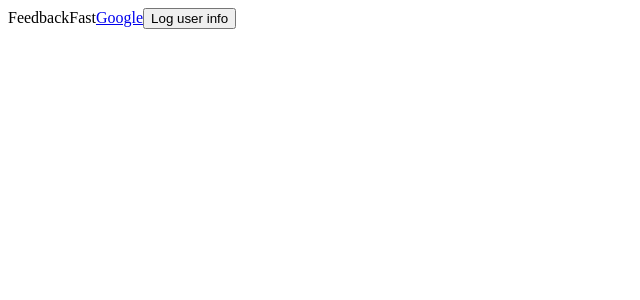
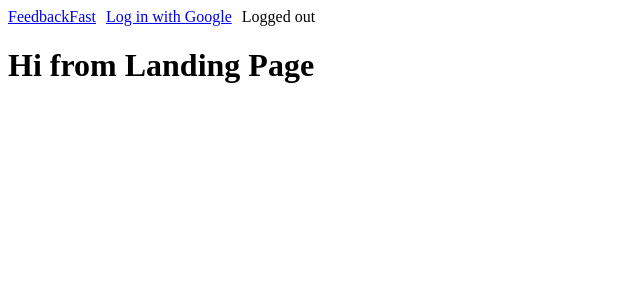
Before and after one commit to BLBaylis/feedback-fast, a React (Create React App) app in the folder client/: page / in a window 1280 px wide. Shown: the top 300 px of the page, without its empty margins (0-640 px from the left). Built offline with nearby package versions, Linux system fonts and the light colour scheme; no server answers.

Commit message:
add redirects from authenication and logout

```diff
--- a/client/src/actions/fetchUser.js
+++ /dev/null
@@ -1,12 +0,0 @@
-import { FETCH_USER } from './constants';
-
-const fetchUser = () => {
-  return async dispatch => {
-    const res = await fetch('/api/user-info');
-    const userProfile = await res.json();
-    console.log(userProfile);
-    dispatch({ type: FETCH_USER, payload: userProfile });
-  };
-};
-
-export default fetchUser;
--- /dev/null
+++ b/client/src/actions/index.js
@@ -0,0 +1,11 @@
+import { FETCH_USER } from './constants';
+
+export const fetchUser = () => async dispatch => {
+  try {
+    const res = await fetch('/api/user-info');
+    var userProfile = await res.json();
+  } catch (err) {
+    dispatch({ type: FETCH_USER, payload: false });
+  }
+  dispatch({ type: FETCH_USER, payload: userProfile });
+};
--- a/client/src/components/App.js
+++ b/client/src/components/App.js
@@ -1,26 +1,38 @@
-import React from 'react';
+import React, { Component } from 'react';
 import { BrowserRouter, Route } from 'react-router-dom';
+import { connect } from 'react-redux';
+import { fetchUser } from '../actions';
 import Header from './Header';
 
-const dummyComp1 = () => <h1>Hi from 1</h1>;
-const dummyComp2 = () => <h1>Hi from 2</h1>;
+const LandingPage = () => <h1>Hi from Landing Page</h1>;
+const Dashboard = () => <h1>Hi from Dashboard</h1>;
 const dummyComp3 = () => <h1>Hi from 3</h1>;
 const dummyComp4 = () => <h1>Hi from 4</h1>;
 
-const App = () => {
+class App extends Component {
+  componentWillMount() {
+    console.log(this.props.fetchUser);
+    this.props.fetchUser();
+  }
+
+  render() {
     return (
       <div>
         <BrowserRouter>
           <div>
             <Header />
-          <Route path="/1" exact component={dummyComp1} />
-          <Route path="/2" exact component={dummyComp2} />
+            <Route path="/" exact component={LandingPage} />
+            <Route path="/dashboard" component={Dashboard} />
             <Route path="/3" exact component={dummyComp3} />
             <Route path="/4" exact component={dummyComp4} />
           </div>
         </BrowserRouter>
       </div>
     );
-};
+  }
+}
 
-export default App;
+export default connect(
+  null,
+  { fetchUser }
+)(App);
--- a/client/src/components/Header.js
+++ b/client/src/components/Header.js
@@ -1,14 +1,49 @@
-import React from 'react';
-import fetchUser from '../actions/fetchUser';
+import React, { Component } from 'react';
+import { fetchUser } from '../actions';
+import { connect } from 'react-redux';
+import { Link } from 'react-router-dom';
 
-const Header = () => {
-  return (
-    <header>
-      FeedbackFast
-      <a href="/auth/google">Google</a>
-      <button onClick={fetchUser}>Log user info</button>
-    </header>
-  );
+const mapStateToProps = ({ auth }) => {
+  return { auth };
 };
 
-export default Header;
+class Header extends Component {
+  renderBasedOnAuthStatus() {
+    switch (this.props.auth) {
+      case null:
+        return 'Checking auth';
+      case false:
+        return 'Logged out';
+      default:
+        return 'Logged in!';
+    }
+  }
+
+  render() {
+    const { auth } = this.props;
+    return (
+      <header>
+        <Link to={auth ? '/dashboard' : '/'}>FeedbackFast</Link>
+        {auth && (
+          <a style={{ margin: '10px' }} href="/api/logout">
+            Logout
+          </a>
+        )}
+        {auth === false && (
+          <a style={{ margin: '10px' }} href="/auth/google">
+            Log in with Google
+          </a>
+        )}
+        {auth === null && (
+          <span style={{ margin: '10px' }}>Log in with Google</span>
+        )}
+        <span>{this.renderBasedOnAuthStatus()}</span>
+      </header>
+    );
+  }
+}
+
+export default connect(
+  mapStateToProps,
+  { fetchUser }
+)(Header);
--- a/client/src/index.js
+++ b/client/src/index.js
@@ -3,9 +3,10 @@ import ReactDOM from 'react-dom';
 import App from './components/App';
 import { Provider } from 'react-redux';
 import { applyMiddleware, createStore } from 'redux';
+import reduxThunk from 'redux-thunk';
 import reducers from './reducers';
 
-const store = createStore(reducers, {}, applyMiddleware());
+const store = createStore(reducers, {}, applyMiddleware(reduxThunk));
 
 ReactDOM.render(
   <Provider store={store}>
--- a/client/src/reducers/authReducer.js
+++ b/client/src/reducers/authReducer.js
@@ -1,5 +1,12 @@
-export default (initialState = {}, action) => {
+import { FETCH_USER } from '../actions/constants';
+
+export default (initialState = null, action) => {
+  console.log(
+    `initialState : ${initialState}, there was an action : ${action.type} ${action.payload}`
+  );
   switch (action.type) {
+    case FETCH_USER:
+      return action.payload || false;
     default:
       return initialState;
   }
```
Also changed, not shown: 1 other file (tests, documents, lock files or other folders). Lines whose indentation alone changed are shown as unchanged.
